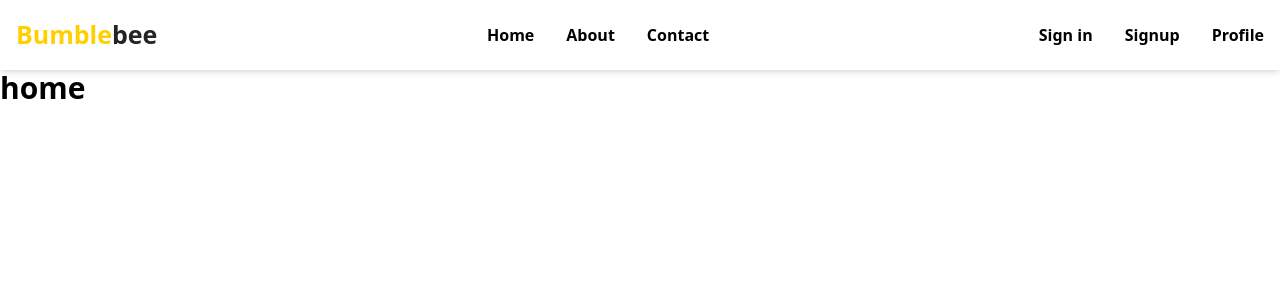
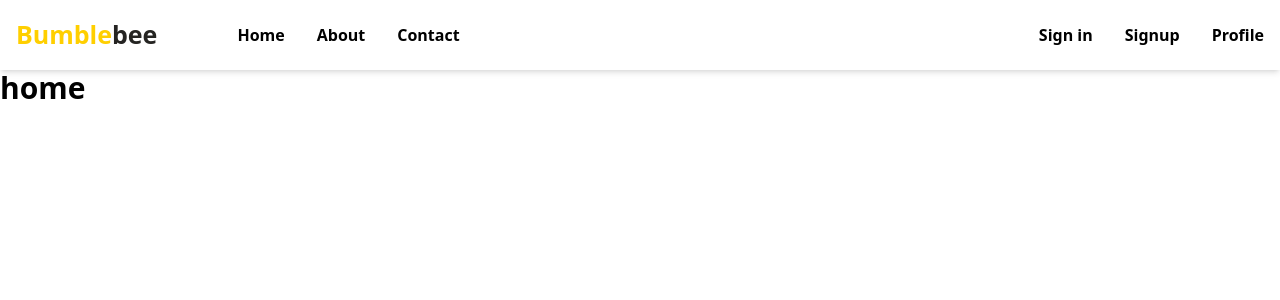
Before and after one commit to manojkumar021997/react-tailwind, a React (Create React App) app: page / in a window 1280 px wide. Shown: the top 300 px of the page. Built offline with nearby package versions, Linux system fonts and the light colour scheme.

Commit message:
navbar alignment changed

```diff
--- a/src/components/Navbar/Navbar.jsx
+++ b/src/components/Navbar/Navbar.jsx
@@ -6,14 +6,15 @@
                     <strong className="text-[25px] font-semibold text-yellowColor">Bumble</strong>
                     <span className="text-[25px] text-blackColor font-semibold">bee</span>
                 </p>
-            </div>
-            <div>
-            <ul className="flex gap-8 mx-px cursor-pointer font-semibold">
+                <div>
+            <ul className="flex gap-8 mx-16 cursor-pointer font-semibold">
                     <li className="hover:text-yellowColor">Home</li>
                     <li className="hover:text-yellowColor">About</li>
                     <li className="hover:text-yellowColor">Contact</li>
                 </ul>
             </div>
+            </div>
+
 
             <div>
                 <ul className=" flex gap-8 cursor-pointer font-semibold">
```
